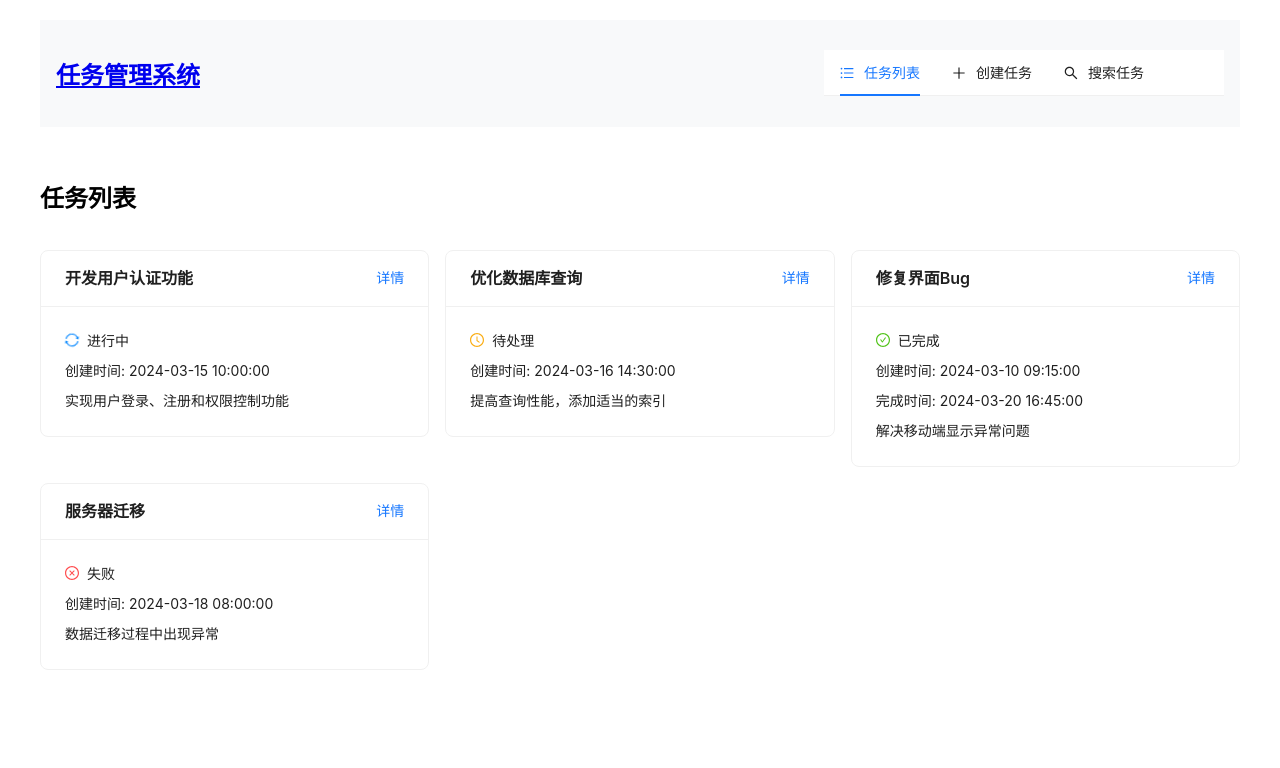
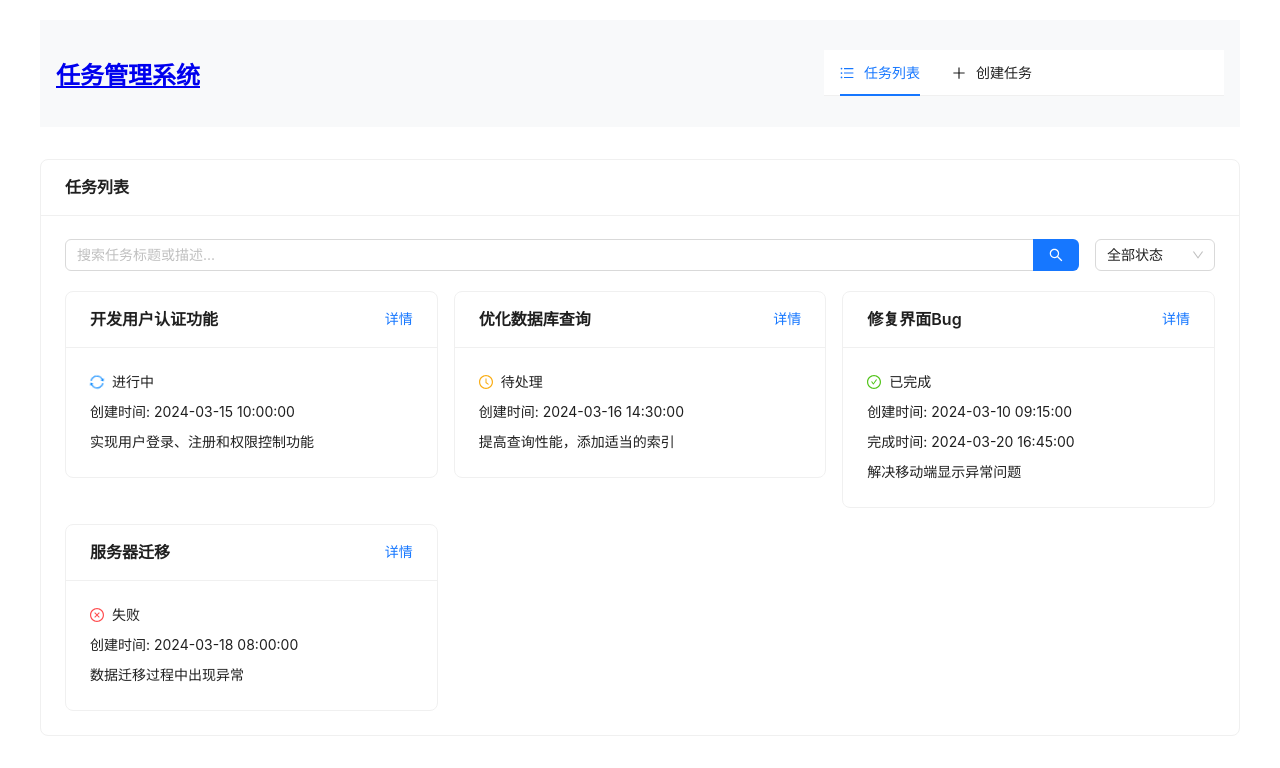
Before and after one commit to tolatolatop/taskmanager, a React (Create React App) app: page / in a window 1280 px wide. Shown: the top 768 px of the page. Built offline with nearby package versions, Linux system fonts and the light colour scheme.

Commit message:
feat: 使用任务过滤替代搜索

```diff
--- a/src/App.jsx
+++ b/src/App.jsx
@@ -6,7 +6,6 @@ import { useTaskManager } from './hooks/useTaskManager';
 import TaskList from './components/TaskList';
 import TaskDetail from './components/TaskDetail';
 import CreateTask from './components/CreateTask';
-import SearchTasks from './components/SearchTasks';
 import Navbar from './components/Navbar';
 import './styles/main.css';
 
@@ -26,7 +25,6 @@ function App() {
                 <Route path="/" element={<TaskList />} />
                 <Route path="/task/:id" element={<TaskDetail />} />
                 <Route path="/create" element={<CreateTask />} />
-                <Route path="/search" element={<SearchTasks />} />
               </Routes>
             </div>
           </div>
--- a/src/components/Navbar.jsx
+++ b/src/components/Navbar.jsx
@@ -2,8 +2,7 @@ import { Link, useLocation } from 'react-router-dom';
 import { Menu } from 'antd';
 import {
   UnorderedListOutlined,
-  PlusOutlined,
-  SearchOutlined
+  PlusOutlined
 } from '@ant-design/icons';
 
 function Navbar() {
@@ -19,12 +18,7 @@ function Navbar() {
       key: '/create',
       icon: <PlusOutlined />,
       label: <Link to="/create">创建任务</Link>,
-    },
-    {
-      key: '/search',
-      icon: <SearchOutlined />,
-      label: <Link to="/search">搜索任务</Link>,
-    },
+    }
   ];
 
   return (
--- a/src/components/TaskList.jsx
+++ b/src/components/TaskList.jsx
@@ -1,22 +1,51 @@
-import { useContext, useEffect } from 'react';
+import { useContext, useEffect, useState } from 'react';
 import { Link } from 'react-router-dom';
 import { TaskContext } from '../App';
-import { Card, Space, Row, Col, Spin, Tag } from 'antd';
+import { Card, Space, Row, Col, Spin, Input, Select } from 'antd';
 import {
   ClockCircleOutlined,
   CheckCircleOutlined,
   SyncOutlined,
-  CloseCircleOutlined
+  CloseCircleOutlined,
+  SearchOutlined
 } from '@ant-design/icons';
 import dayjs from 'dayjs';
 
+const { Search } = Input;
+
 function TaskList() {
   const { tasks, loading, fetchTasks } = useContext(TaskContext);
+  const [filteredTasks, setFilteredTasks] = useState([]);
+  const [searchText, setSearchText] = useState('');
+  const [statusFilter, setStatusFilter] = useState('all');
 
   useEffect(() => {
     console.log('TaskList: 开始获取任务列表');
     fetchTasks();
   }, [fetchTasks]);
+
+  useEffect(() => {
+    filterTasks();
+  }, [tasks, searchText, statusFilter]);
+
+  const filterTasks = () => {
+    let result = [...tasks];
+
+    // 文本搜索过滤
+    if (searchText) {
+      result = result.filter(task =>
+        task.title.toLowerCase().includes(searchText.toLowerCase()) ||
+        task.description.toLowerCase().includes(searchText.toLowerCase())
+      );
+    }
+
+    // 状态过滤
+    if (statusFilter !== 'all') {
+      result = result.filter(task => task.status === statusFilter);
+    }
+
+    setFilteredTasks(result);
+  };
 
   const getStatusIcon = (status) => {
     switch(status) {
@@ -47,9 +76,36 @@ function TaskList() {
 
   return (
     <div className="task-list">
-      <h2>任务列表</h2>
+      <Card title="任务列表">
+        <Space direction="vertical" style={{ width: '100%', marginBottom: 20 }}>
+          <Row gutter={16}>
+            <Col flex="auto">
+              <Search
+                placeholder="搜索任务标题或描述..."
+                allowClear
+                enterButton={<SearchOutlined />}
+                onChange={(e) => setSearchText(e.target.value)}
+              />
+            </Col>
+            <Col>
+              <Select
+                defaultValue="all"
+                style={{ width: 120 }}
+                onChange={setStatusFilter}
+                options={[
+                  { value: 'all', label: '全部状态' },
+                  { value: '待处理', label: '待处理' },
+                  { value: '进行中', label: '进行中' },
+                  { value: '已完成', label: '已完成' },
+                  { value: '失败', label: '失败' }
+                ]}
+              />
+            </Col>
+          </Row>
+        </Space>
+
         <Row gutter={[16, 16]}>
-        {tasks.map(task => (
+          {filteredTasks.map(task => (
             <Col xs={24} sm={12} md={8} key={task.id}>
               <Card
                 title={task.title}
@@ -73,6 +129,7 @@ function TaskList() {
             </Col>
           ))}
         </Row>
+      </Card>
     </div>
   );
 }
```
Lines whose indentation alone changed are shown as unchanged.
